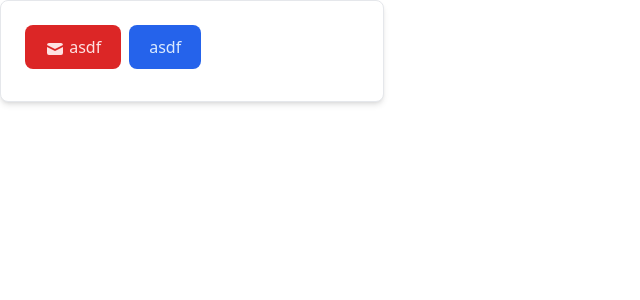
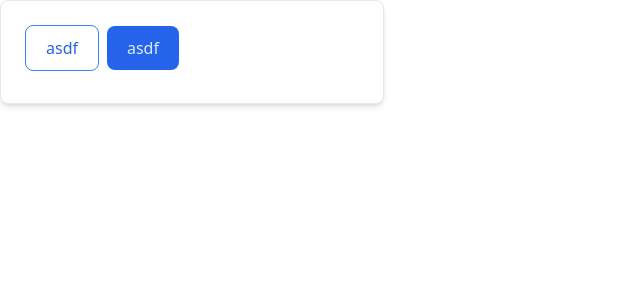
Before and after one commit to edadma/react-tailwind, a React (Create React App) app: page / in a window 1280 px wide. Shown: the top 300 px of the page, without its empty margins (0-640 px from the left). Built offline with nearby package versions, Linux system fonts and the light colour scheme.

Commit message:
add outline button

```diff
--- a/src/Button.tsx
+++ b/src/Button.tsx
@@ -3,13 +3,16 @@ import { Role, Size } from './types'
 import {
   BG,
   colorClass,
-  HEIGHT,
-  HOVER,
+  HOVERDS,
   RING,
   sizeClass,
-  TEXT,
-  TEXT1,
+  TEXTS,
+  TEXTLS,
   ThemeContext,
+  BORDER,
+  TEXTDS,
+  HOVERLS,
+  TEXTLSH,
 } from './ThemeContext'
 
 interface ButtonProps
@@ -17,7 +20,7 @@ interface ButtonProps
     React.ButtonHTMLAttributes<HTMLButtonElement>,
     HTMLButtonElement
   > {
-  outlined?: boolean
+  outline?: boolean
   rounded?: boolean
   role?: Role
   size?: Size
@@ -26,7 +29,7 @@ interface ButtonProps
 export const Button: React.FC<ButtonProps> = ({
   children,
   role,
-  outlined,
+  outline,
   rounded,
   size,
   ...other
@@ -36,15 +39,22 @@ export const Button: React.FC<ButtonProps> = ({
   return (
     <button
       type="button"
-      className={`${colorClass(t, role, BG)} ${sizeClass(t, size, TEXT)} ${colorClass(
-        t,
-        role,
-        TEXT1
-      )} ${colorClass(t, role, HOVER)} focus:ring-4 ${colorClass(
-        t,
-        role,
-        RING
-      )} font-medium rounded-lg px-5 py-2.5 text-center mr-2 mb-2`}
+      className={
+        (outline
+          ? `${colorClass(t, role, BORDER)} ${colorClass(t, role, TEXTDS)} ${colorClass(
+              t,
+              role,
+              TEXTLSH
+            )} ${colorClass(t, role, HOVERLS)}`
+          : `${colorClass(t, role, BG)} ${colorClass(t, role, TEXTLS)} ${colorClass(
+              t,
+              role,
+              HOVERDS
+            )}`) +
+        ` ${sizeClass(t, size, TEXTS)} ${colorClass(t, role, RING)} ${
+          rounded ? t.defaults.rounded : t.component.button.defaults.rounded
+        } ${t.component.button.style}`
+      }
       {...other}
     >
       {children}
--- a/src/Progress.tsx
+++ b/src/Progress.tsx
@@ -1,6 +1,6 @@
 import React, { useContext } from 'react'
 import { Role, Size } from './types'
-import { BG, colorClass, HEIGHT, sizeClass, TEXT, TEXT1, ThemeContext } from './ThemeContext'
+import { BG, colorClass, HEIGHT, sizeClass, TEXTS, TEXTLS, ThemeContext } from './ThemeContext'
 
 interface ProgressProps {
   size?: Size
@@ -23,10 +23,10 @@ export const Progress: React.FC<ProgressProps> = ({
   return label ? (
     <div className="w-full bg-gray-200 rounded-full dark:bg-gray-700">
       <div
-        className={`${colorClass(t, role, BG)} ${sizeClass(t, size, TEXT)} ${colorClass(
+        className={`${colorClass(t, role, BG)} ${sizeClass(t, size, TEXTS)} ${colorClass(
           t,
           role,
-          TEXT1
+          TEXTLS
         )} font-medium text-center p-0.5 leading-none rounded-full`}
         style={{ width: v }}
       >
--- a/src/ThemeContext.tsx
+++ b/src/ThemeContext.tsx
@@ -4,68 +4,84 @@ import { Role, Size } from './types'
 export const DEFAULT_THEME = {
   role: {
     primary: [
-      'text-green-600',
-      'text-green-100',
-      'bg-green-600',
-      'bg-green-100',
-      'hover:bg-green-800',
-      'focus:ring-green-300',
+      'text-green-600', // text outline
+      'text-green-100', // text light shade
+      'bg-green-600', // bg
+      'hover:bg-green-600', // hover bg outline
+      'hover:bg-green-800', // hover
+      'focus:ring-green-300', // ring
+      'border border-green-500', // border
+      'hover:text-green-100', // text light shade hover
     ],
     secondary: [
       'text-blue-600',
       'text-blue-100',
       'bg-blue-600',
-      'bg-blue-100',
+      'hover:bg-blue-600',
       'hover:bg-blue-800',
       'focus:ring-blue-300',
+      'border border-blue-500',
+      'hover:text-blue-100',
     ],
     regular: [
       'text-gray-600',
       'text-gray-100',
       'bg-gray-600',
-      'bg-gray-100',
+      'hover:bg-gray-600',
       'hover:bg-gray-800',
       'focus:ring-gray-300',
+      'border border-gray-500',
+      'hover:text-gray-100',
     ],
     accent: [
       'text-indigo-600',
       'text-indigo-100',
       'bg-indigo-600',
-      'bg-indigo-100',
+      'hover:bg-indigo-600',
       'hover:bg-indigo-800',
       'focus:ring-indigo-300',
+      'border border-indigo-500',
+      'hover:text-indigo-100',
     ],
     info: [
       'text-blue-600',
       'text-blue-100',
       'bg-blue-600',
-      'bg-blue-100',
+      'hover:bg-blue-600',
       'hover:bg-blue-800',
       'focus:ring-blue-300',
+      'border border-blue-500',
+      'hover:text-blue-100',
     ],
     success: [
       'text-green-600',
       'text-green-100',
       'bg-green-600',
-      'bg-green-100',
+      'hover:bg-green-600',
       'hover:bg-green-800',
       'focus:ring-green-300',
+      'border border-green-500',
+      'hover:text-green-100',
     ],
     warning: [
       'text-yellow-600',
       'text-yellow-100',
       'bg-yellow-600',
-      'bg-yellow-100',
+      'hover:bg-yellow-600',
       'hover:bg-yellow-800',
       'focus:ring-yellow-300',
+      'border border-yellow-500',
+      'hover:text-yellow-100',
     ],
     error: [
       'text-red-600',
       'text-red-100',
       'bg-red-600',
-      'bg-red-100',
+      'hover:bg-red-600',
       'hover:bg-red-800',
       'focus:ring-red-300',
+      'border border-red-500',
+      'hover:text-red-100',
     ],
   },
   size: {
@@ -83,15 +99,28 @@ export const DEFAULT_THEME = {
     '8xl': ['text-8xl', 'h-12'],
     '9xl': ['text-9xl', 'h-14'],
   },
+  defaults: {
+    rounded: 'rounded',
+  },
+  component: {
+    button: {
+      style: 'font-medium focus:ring-2 px-5 py-2.5 text-center mr-2 mb-2',
+      defaults: { rounded: 'rounded-lg' },
+    },
+  },
 }
 
-export const TEXT = 0
-export const TEXT1 = 1
+export const TEXTDS = 0
+export const TEXTLS = 1
+export const BG = 2
+export const HOVERLS = 3
+export const HOVERDS = 4
+export const RING = 5
+export const BORDER = 6
+export const TEXTLSH = 7
+
+export const TEXTS = 0
 export const HEIGHT = 1
-export const BG = 2
-export const BG1 = 3
-export const HOVER = 4
-export const RING = 5
 
 export const ThemeContext = React.createContext<any>(DEFAULT_THEME)
 
--- a/src/index.tsx
+++ b/src/index.tsx
@@ -8,8 +8,8 @@ import { HiMail } from 'react-icons/hi'
 const App: React.FC = () => (
   <ThemeContext.Provider value={DEFAULT_THEME}>
     <Card>
-      <Button role="error">
-        <HiMail className="inline" size={20} /> asdf
+      <Button outline role="info">
+        asdf
       </Button>
       <Button role="info">asdf</Button>
     </Card>
```
